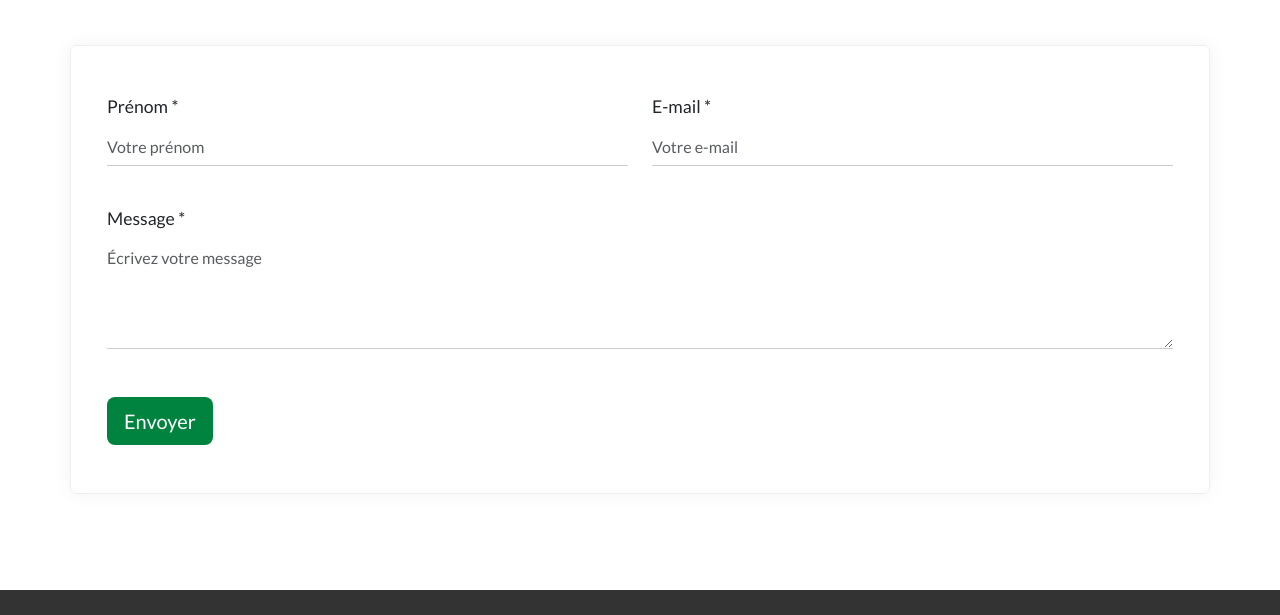
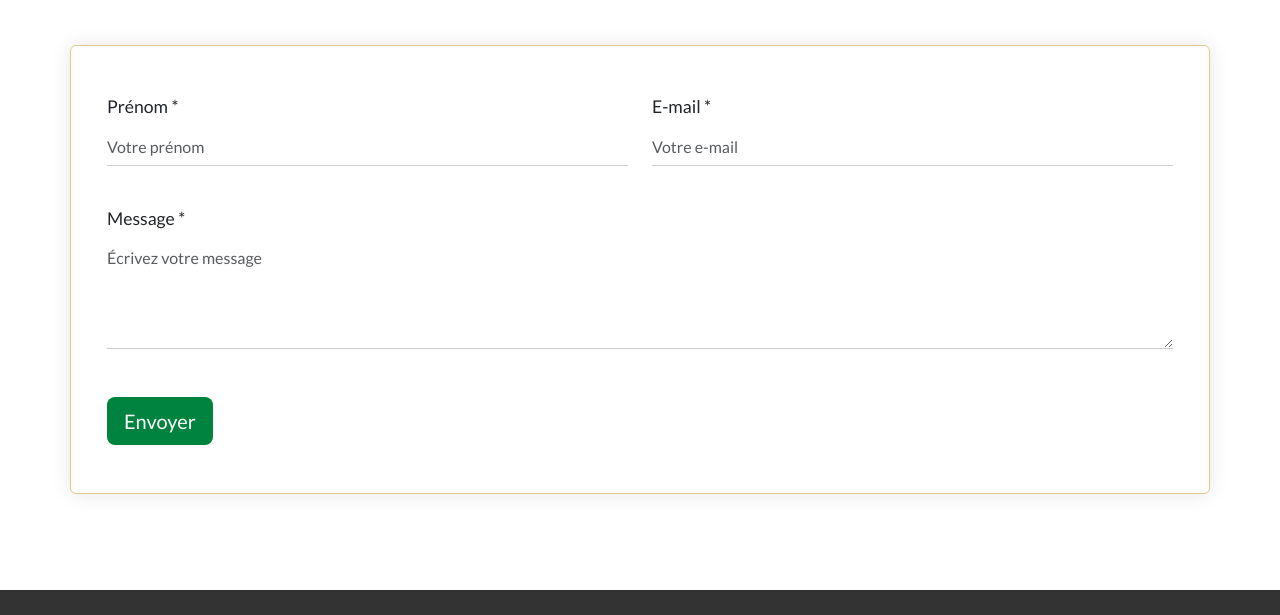
Before and after one commit to omeymaa/enfants-du-maroc, a plain HTML site: page contact.html in a window 1280 px wide. Shown: the part 394-1009 px from the top of the page. Drawn offline with nearby package versions, Linux system fonts and the light colour scheme.

Commit message:
Modifications index.hmtl

```diff
--- a/style.css
+++ b/style.css
@@ -39,7 +39,7 @@ body {
 /* index.hmtl */
 /* Landing page */
 .background {
-    background-image: url('images/bg.jpg');
+    background: url('images/bg.jpg');
     background-size: cover;
     background-repeat: no-repeat;
     background-position: center;
@@ -89,8 +89,8 @@ body {
       border-color: #000; }
 
 .contact-wrap {
-    box-shadow: 0 0px 20px 0 rgba(0, 0, 0, 0.05);
-    border: 1px solid #efefef;
+    box-shadow: 0 0px 20px 0 rgba(0, 0, 0, 0.10);
+    border: 1px solid #E5C889;
 }
 
 /* Footer */
```
Also changed, not shown: 1 other file.
